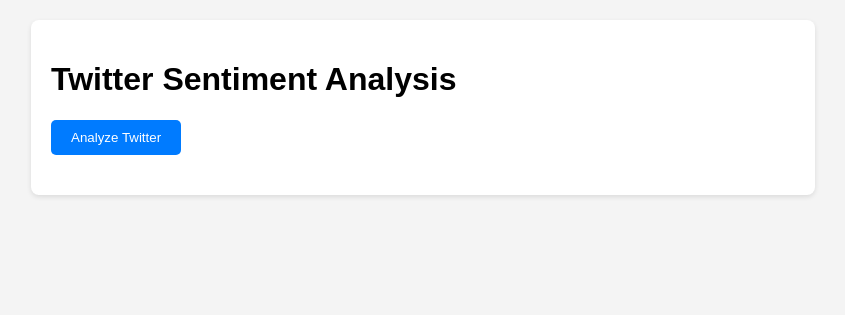
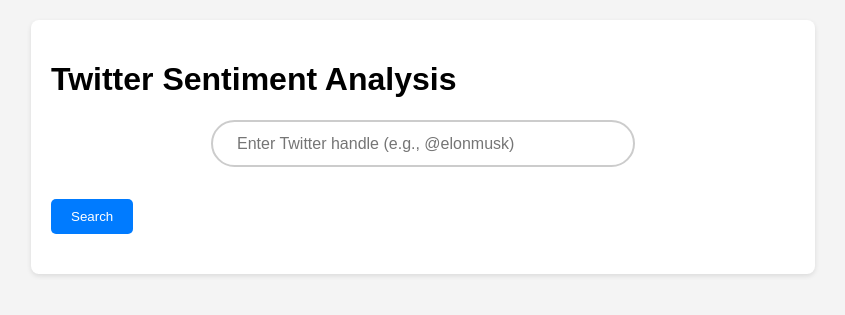
Before and after one commit to GRiMES65/x-scrape, a Flask app: template backend/templates/index.html in a window 1280 px wide. Shown: the top 315 px of the page, without its empty margins (217-1062 px from the left). Run offline with Flask 3, Linux system fonts and the light colour scheme; the template is opened without the code that fills it, so the values that code supplies are empty.

Commit message:
Updated Front End and Added Specific User Search
Updated Front End and Added Specific User Search

```diff
--- a/backend/app.py
+++ b/backend/app.py
@@ -1,4 +1,4 @@
-from flask import Flask, jsonify
+from flask import Flask, jsonify,  request
 from scraper import scrape_twitter
 from sentiment import analyze_sentiment
 from flask_cors import CORS
@@ -15,7 +15,13 @@ INSTAGRAM_PASSWORD = "your_password"
 
 @app.route('/analyze/twitter', methods=['GET'])
 def twitter_analysis():
-    tweets = scrape_twitter(TWITTER_USERNAME, TWITTER_PASSWORD)
+
+    username = request.args.get('username')
+
+    if not username:
+        return jsonify({"error": "Twitter username is required"}), 400
+
+    tweets = scrape_twitter(TWITTER_USERNAME, TWITTER_PASSWORD, username)
     sentiments = analyze_sentiment(tweets)
 
     # Ensure valid sentiments
--- a/backend/scraper.py
+++ b/backend/scraper.py
@@ -8,12 +8,12 @@ from webdriver_manager.chrome import ChromeDriverManager
 from bs4 import BeautifulSoup
 import time
 
-def scrape_twitter(username, password):
+def scrape_twitter(username, password, target):
     options = webdriver.ChromeOptions()
     options.add_argument("--headless")
     driver = webdriver.Chrome(service=Service(ChromeDriverManager().install()), options=options)
     wait = WebDriverWait(driver, 10)
-    target_handle = 'BillGates'
+    target_handle = target
     max_tweets = 3
 
     try:
--- a/backend/templates/index.html
+++ b/backend/templates/index.html
@@ -39,9 +39,40 @@
             margin-top: 20px;
         }
 
+        .search-bar {
+            margin-bottom: 2rem;
+            text-align: center;
+        }
+
+        .search-bar input {
+            padding: 0.8rem 1.5rem;
+            font-size: 1rem;
+            border-radius: 25px;
+            border: 2px solid #ccc;
+            width: 50%;
+            outline: none;
+        }
+
+        .search-bar button {
+            padding: 0.8rem 1.5rem;
+            background: var(--primary);
+            color: white;
+            border: none;
+            border-radius: 25px;
+            cursor: pointer;
+            font-size: 1rem;
+            margin-left: 10px;
+            transition: all 0.3s ease;
+        }
+
+        .search-bar button:hover {
+            background: var(--secondary);
+        }
+
         .result-item {
             margin-bottom: 10px;
         }
+
     </style>
 </head>
 
@@ -49,16 +80,30 @@
 
     <div class="container">
         <h1>Twitter Sentiment Analysis</h1>
-        <button id="analyzeBtn">Analyze Twitter</button>
 
+        <!-- Search Bar -->
+        <div class="search-bar">
+            <input type="text" id="usernameInput" placeholder="Enter Twitter handle (e.g., @elonmusk)">
+
+        </div>
+        <button id="searchBtn">Search</button>
+        <!-- Results Container -->
         <div class="results" id="resultsContainer"></div>
     </div>
 
     <script>
-        document.getElementById('analyzeBtn').addEventListener('click', async function () {
+        // Handle search and analyze button clicks
+        document.getElementById('searchBtn').addEventListener('click', async function () {
+            const username = document.getElementById('usernameInput').value.trim().replace('@', ''); // Clean username input
+
+            if (!username) {
+                alert("Please enter a valid Twitter username.");
+                return;
+            }
+
             try {
-                // Make a GET request to the Flask API
-                const response = await fetch('http://127.0.0.1:5000/analyze/twitter');
+                // Send request to the Flask API with the username
+                const response = await fetch(`http://127.0.0.1:5000/analyze/twitter?username=${username}`);
 
                 // Check if the response is ok (status code 200)
                 if (response.ok) {
@@ -85,8 +130,7 @@
                             <li>Positive: ${data.positive}</li>
                             <li>Negative: ${data.negative}</li>
                             <li>Neutral: ${data.neutral}</li>
-                </ul>
-            `;
+                        </ul>`;
                     resultsContainer.innerHTML += countHTML;
                 } else {
                     console.error('API Response Not OK: ', response.status);
```
Lines whose indentation alone changed are shown as unchanged.
